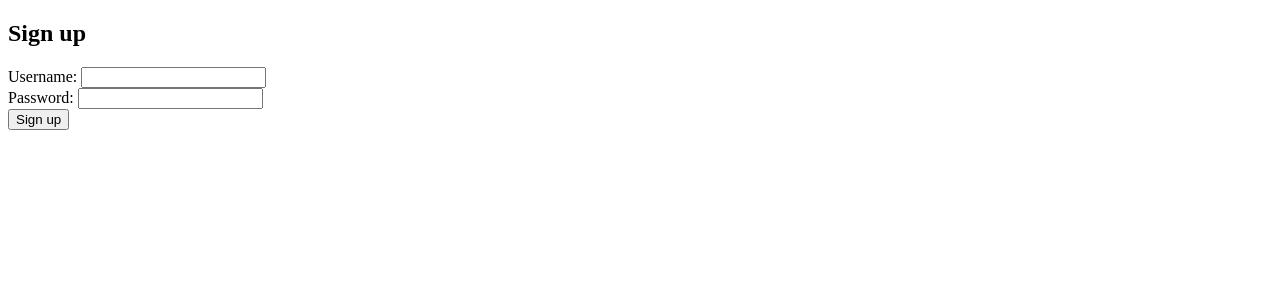
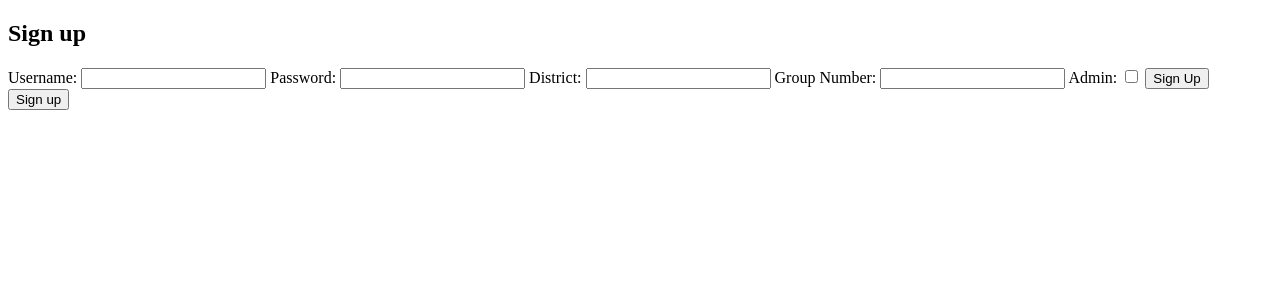
Before and after one commit to J-Krajewski/Scout_Shooting_Tracker, a Flask app: page /signup in a window 1280 px wide. Shown: the top 300 px of the page. Run offline with Flask 3, Linux system fonts and the light colour scheme.

Commit message:
created updated database and sign up

```diff
--- a/app.py
+++ b/app.py
@@ -9,12 +9,19 @@ app.config['SQLALCHEMY_DATABASE_URI'] = 'sqlite:///site.db'  # Use SQLite databa
 
 db = SQLAlchemy(app)
 
+class Group(db.Model):
+    __tablename__ = "group"
+    id = db.Column(db.Integer, primary_key=True)
+    district = db.Column(db.String(100), nullable=True)
+    number = db.Column(db.Integer, nullable=True)
+
 class User(db.Model):
     __tablename__ = "user"
     id = db.Column(db.Integer, primary_key=True)
     username = db.Column(db.String(80), unique=True, nullable=False)
     password = db.Column(db.String(120), nullable=False)
-    #admin = db.Column(db.Boolean, nullable=False)
+    admin = db.Column(db.Boolean, nullable=False)
+    group_id = db.Column(db.Integer, db.ForeignKey('group.id'), nullable=False)
     #scores = db.relationship('Session', backref='user', lazy=True)
 
 class Format(db.Model):
@@ -48,12 +55,23 @@ class Shot(db.Model):
 with app.app_context():
     db.create_all()
 
+    def add_new_group(district, number):
+        existing_group = Group.query.filter_by(district=district, number=number).first()
+        if not existing_group:
+            new_group = Group(district=district, number=number)
+            db.session.add(new_group)
+            db.session.commit()
+            print(f"Added new group: {district}, Number: {number}")
+        else:
+            print(f"Group already exists: {district}, Number: {number}")
+
+    add_new_group("Whitley Bay", 9)
+    add_new_group("Teddington", 3)
+
+
 @app.route('/')
 def home():
-    if 'username' in session:
-        return f'Hello, {session["username"]}! <a href="/logout">Logout</a>'
-    else:
-        return 'You are not logged in. <a href="/login">Login</a> or <a href="/signup">Sign up</a>'
+     return render_template('home.html')
 
 @app.route('/login', methods=['GET', 'POST'])
 def login():
@@ -76,23 +94,47 @@ def signup():
     if request.method == 'POST':
         username = request.form['username']
         password = request.form['password']
+        admin_checkbox_checked = 'admin' in request.form
+        district_name = request.form['district']
+        group_number = request.form['group_number']
+
 
         try:
-            new_user = User(username=username, password=password)
+            # Check if the district exists, and get the associated District object
+            district = Group.query.filter_by(district=district_name, number=group_number).first()
+
+            if not district:
+                return 'Group does not exist. <a href="/signup">Try a different group</a>'
+
+            print(district.id)
+            print(int(district.id))
+
+            # Create a new user and assign the district and group
+            new_user = User(username=username, password=password, admin=admin_checkbox_checked, group_id=int(district.id))
+
             db.session.add(new_user)
             db.session.commit()
+
+            print("ADDED")
+
             session['username'] = username
+            session['admin'] = admin_checkbox_checked
+
+
             return redirect(url_for('home'))
         except IntegrityError:
             db.session.rollback()
             return 'Username already exists. <a href="/signup">Try a different username</a>'
 
-    return render_template('signup.html')
+
+    # Provide a list of existing groups for the user to choose from during signup
+    groups = Group.query.all()
+    return render_template('signup.html', groups=groups)
 
 @app.route('/users')
 def user_list():
     # Only allow access to the user list for an admin user (for demonstration purposes)
-    if 'username' in session and session['username'] == 'admin':
+    if 'username' in session and session['admin'] == True:
         users = User.query.all()
         return render_template('user_list.html', users=users)
     else:
@@ -105,7 +147,7 @@ def logout():
 
 @app.route('/add_session', methods=['GET', 'POST'])
 def add_session():
-    if 'username' not in session or session['username'] != 'admin':
+    if 'username' in session and session['admin'] == True:
         return redirect(url_for('login'))
 
     if request.method == 'POST':
@@ -145,7 +187,7 @@ def add_session():
 
 @app.route('/run_session', methods=['GET', 'POST'])
 def run_session():
-    if 'username' not in session or session['username'] != 'admin':
+    if 'username' in session and session['admin'] == True:
         return redirect(url_for('login'))
 
     # Retrieve session details from the Flask session
@@ -158,10 +200,8 @@ def run_session():
     if not all([session_id, distance, shots_per_target, target_type, usernames]):
         return redirect(url_for('add_session'))
 
-
     # For each user: display:
     # Input for each shot, which appears (shots_per_target) number of times
-
 
     # Clear the session details to avoid reusing them
     session.pop('session_id', None)
@@ -169,8 +209,6 @@ def run_session():
     session.pop('shots_per_target', None)
     session.pop('target_type', None)
     session.pop('usernames', None)
-
-
 
     # Use the retrieved session details as needed
 
@@ -180,7 +218,7 @@ def run_session():
 
 @app.route('/process_shots/<int:session_id>', methods=['GET', 'POST'])
 def process_shots(session_id):
-    if 'username' not in session or session['username'] != 'admin':
+    if 'username' in session and session['admin'] == True:
         return redirect(url_for('login'))
 
     shooting_session = Session.query.get(session_id)
@@ -205,6 +243,15 @@ def process_shots(session_id):
 
     return render_template('process_shots.html', session_id=session_id, user_ids=user_ids, shots_per_target=shooting_session.format.shots_per_target)
 
+@app.route('/search')
+def search():
+
+    if 'username' in session and session['admin'] == True:
+        return redirect(url_for('login'))
+
+    users = User.query.all()
+    return render_template('search.html', users=users)
+
 
 if __name__ == '__main__':
     app.run(debug=True)
--- a/templates/signup.html
+++ b/templates/signup.html
@@ -8,11 +8,23 @@
 <body>
     <h2>Sign up</h2>
     <form method="post" action="/signup">
-        <label for="username">Username:</label>
-        <input type="text" id="username" name="username" required><br>
 
-        <label for="password">Password:</label>
-        <input type="password" id="password" name="password" required><br>
+    <label for="username">Username:</label>
+    <input type="text" name="username" required>
+
+    <label for="password">Password:</label>
+    <input type="password" name="password" required>
+
+    <label for="district">District:</label>
+    <input type="text" name="district" required>
+
+    <label for="group_number">Group Number:</label>
+    <input type="number" name="group_number" required>
+
+    <label for="admin">Admin:</label>
+    <input type="checkbox" name="admin">
+
+    <button type="submit">Sign Up</button>
 
         <button type="submit">Sign up</button>
     </form>
```
Also changed, not shown: templates/add_session.html (+16 -9 lines), templates/base.html (added, +58 -0 lines), templates/home.html (added, +30 -0 lines), templates/search.html (added, +17 -0 lines), templates/style.css (added, +34 -0 lines), instance/site.db, site.db (deleted).
